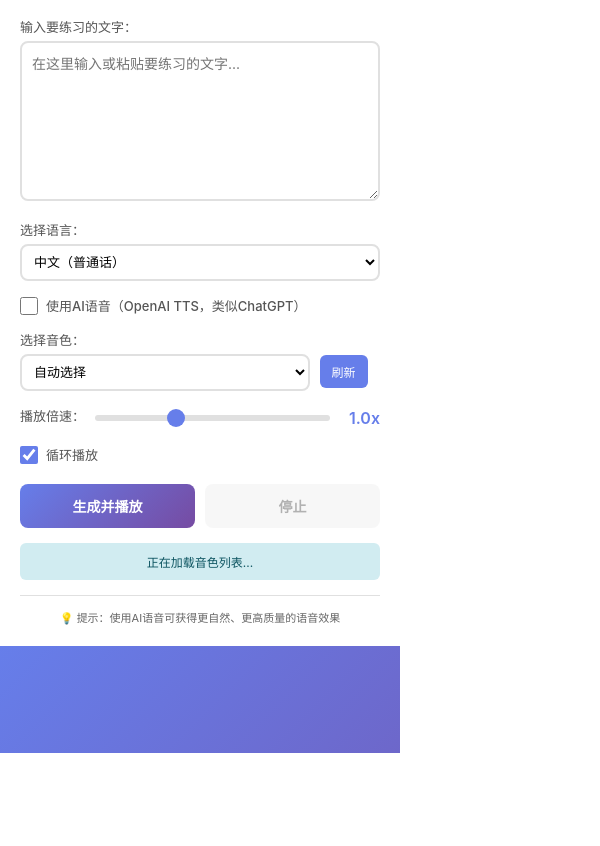
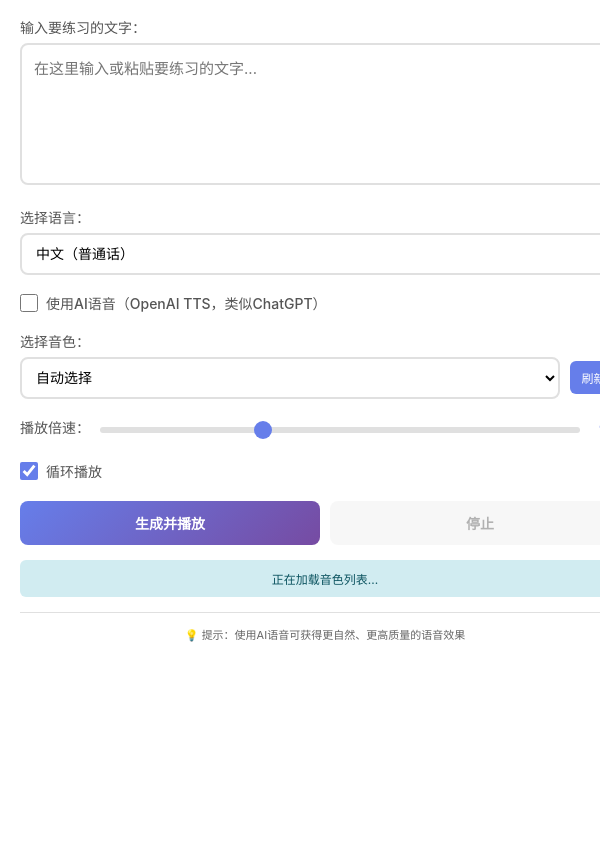
Before and after one commit to lxy20210816-netizen/speakflow, a browser extension: page chrome-extension/popup.html in a window 400 px wide. Shown: the part 91-937 px from the top of the page, 600 px wide, since content can reach past the window. Before the commit the page ends 844 px from the top, so only its background shows below. Drawn offline with Linux system fonts and the light colour scheme.

Commit message:
调整插件尺寸并修复语法解释显示问题
- 将插件宽度调整为650px，高度调整为1500px
- 强化语法解释prompt要求，确保API返回语法解释
- 改进语法解释显示逻辑，添加调试日志
- 调整文本输入框行数从8行改为6行

```diff
--- a/chrome-extension/openai-tts-helper.js
+++ b/chrome-extension/openai-tts-helper.js
@@ -160,6 +160,7 @@ class OpenAITTSHelper {
    - 语法点的详细解释（说明这个语法结构的用法、意义、语境、例句等）
 
 重要：语法解释不是解释整个句子，而是提取句子中的语法结构并解释这个语法点的用法。
+语法解释是必需字段，必须至少提供2个语法点。如果文本中没有明显的语法点，也要提取常见的语法结构（如助词、助动词、句型等）并解释。
 
 请以JSON格式返回，格式如下：
 {
@@ -179,8 +180,10 @@ class OpenAITTSHelper {
 - 平假名和片假名不需要用ruby标签包裹，直接显示即可
 - 对于日语单词，pronunciation必须是假名（平假名或片假名）
 - 对于英语单词，pronunciation必须是音标（使用IPA国际音标）
+- 语法解释是必需字段，必须提供至少2个语法点，每个语法点必须包含phrase和explanation字段
 - 语法解释必须提取语法结构（如助词、助动词、句型等），而不是解释整个句子
 - 语法解释要说明这个语法点的用法、意义、语境等
+- grammar字段不能为空数组，必须至少包含2个语法点
 - 只返回JSON，不要添加任何其他内容。`
                         },
                         {
--- a/chrome-extension/popup.html
+++ b/chrome-extension/popup.html
@@ -18,7 +18,7 @@
             <textarea
                 id="text-input"
                 placeholder="在这里输入或粘贴要练习的文字..."
-                rows="8"
+                rows="6"
             ></textarea>
             <div id="translation-section" style="display: none; margin-top: 10px; padding: 10px; background: #f8f9fa; border-radius: 6px; border-left: 3px solid #667eea;">
                 <div id="furigana-section" style="display: none; margin-bottom: 12px; padding-bottom: 12px; border-bottom: 1px solid #e0e0e0;">
--- a/chrome-extension/popup.js
+++ b/chrome-extension/popup.js
@@ -847,14 +847,17 @@ class SpeakFlowApp {
             }
 
             // 显示语法解释
-            if (result.grammar && result.grammar.length > 0) {
+            console.log('翻译结果中的grammar:', result.grammar);
+            if (result.grammar && Array.isArray(result.grammar) && result.grammar.length > 0) {
                 this.grammarList.innerHTML = result.grammar.map(item => {
                     const phrase = item.phrase || '';
                     const explanation = item.explanation || '';
                     return `<div style="margin-bottom: 6px;"><strong>「${phrase}」</strong>: ${explanation}</div>`;
                 }).join('');
                 this.grammarSection.style.display = 'block';
+                console.log('语法解释已显示');
             } else {
+                console.warn('语法解释为空或格式不正确:', result.grammar);
                 this.grammarSection.style.display = 'none';
             }
         } catch (error) {
--- a/chrome-extension/styles.css
+++ b/chrome-extension/styles.css
@@ -6,8 +6,8 @@
 
 body {
     font-family: -apple-system, BlinkMacSystemFont, "Segoe UI", Roboto, "Helvetica Neue", Arial, sans-serif;
-    width: 400px;
-    min-height: 500px;
+    width: 650px;
+    min-height: 1500px;
     background: linear-gradient(135deg, #667eea 0%, #764ba2 100%);
     color: #333;
 }
@@ -16,7 +16,7 @@ body {
     background: white;
     margin: 0;
     padding: 20px;
-    min-height: 500px;
+    min-height: 1500px;
 }
 
 header {
@@ -38,23 +38,23 @@ header h1 {
 }
 
 .section {
-    margin-bottom: 15px;
+    margin-bottom: 18px;
 }
 
 label {
     display: block;
-    margin-bottom: 5px;
+    margin-bottom: 6px;
     font-weight: 500;
-    font-size: 13px;
+    font-size: 14px;
     color: #555;
 }
 
 textarea {
     width: 100%;
-    padding: 10px;
+    padding: 12px;
     border: 2px solid #e0e0e0;
     border-radius: 8px;
-    font-size: 14px;
+    font-size: 15px;
     font-family: inherit;
     resize: vertical;
     transition: border-color 0.3s;
@@ -67,10 +67,10 @@ textarea:focus {
 
 select {
     width: 100%;
-    padding: 8px;
+    padding: 10px;
     border: 2px solid #e0e0e0;
     border-radius: 8px;
-    font-size: 13px;
+    font-size: 14px;
     background: white;
     cursor: pointer;
     transition: border-color 0.3s;
```
